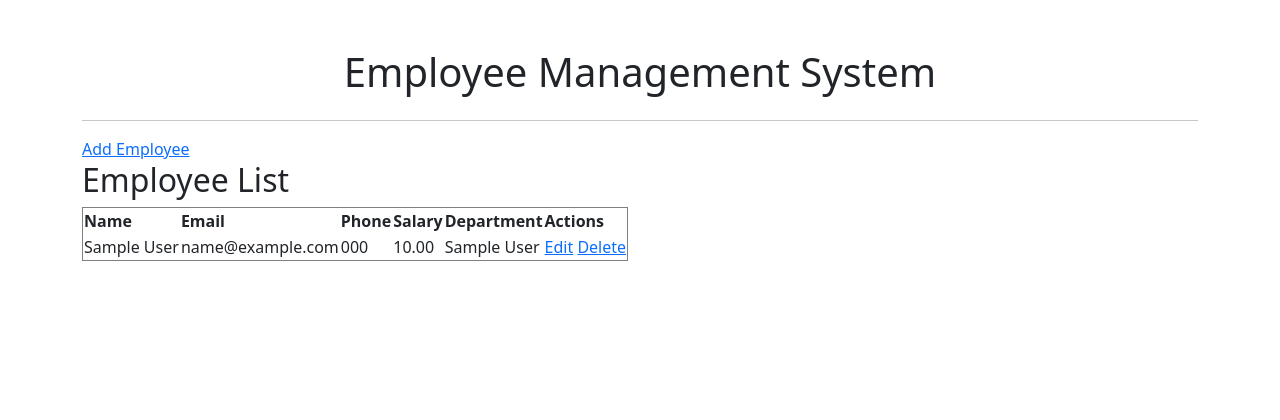
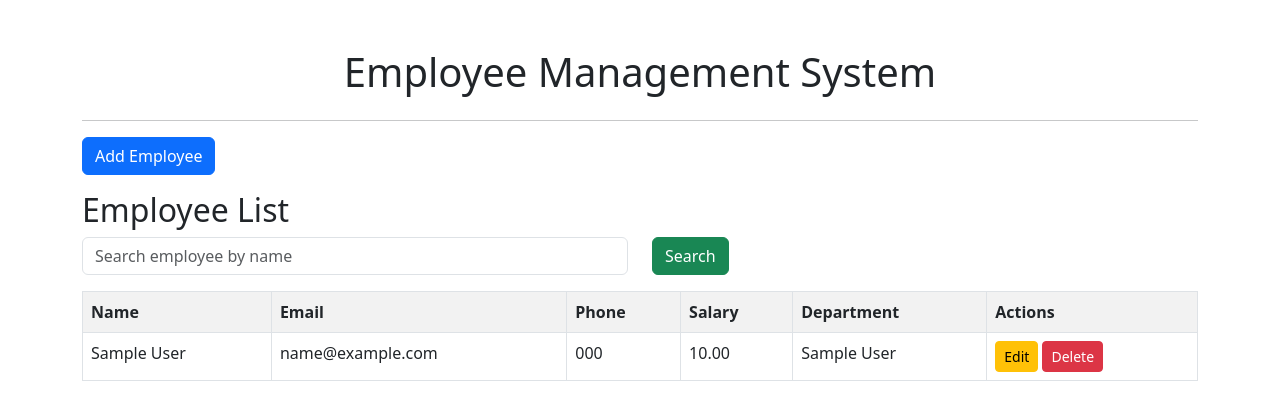
Before and after one commit to sagarsai0075/Employee-Management-System, a Django app: page / in a window 1280 px wide. Shown: the top 420 px of the page. Run offline with Django 5.2, Linux system fonts and the light colour scheme; tables that the repository leaves empty hold one stand-in row (values such as "Sample post").

Commit message:
Added employee search functionality

```diff
--- a/employees/templates/employees/employee_list.html
+++ b/employees/templates/employees/employee_list.html
@@ -2,11 +2,32 @@
 
 {% block content %}
 
-<a href="{% url 'add_employee' %}">Add Employee</a>
+<a href="{% url 'add_employee' %}" class="btn btn-primary mb-3">
+    Add Employee
+</a>
 
 <h2>Employee List</h2>
 
-<table border="1">
+<form method="GET" class="mb-3">
+    <div class="row">
+        <div class="col-md-6">
+            <input
+                type="text"
+                name="q"
+                class="form-control"
+                placeholder="Search employee by name"
+            >
+        </div>
+
+        <div class="col-md-2">
+            <button type="submit" class="btn btn-success">
+                Search
+            </button>
+        </div>
+    </div>
+</form>
+
+<table class="table table-bordered table-striped">
     <tr>
         <th>Name</th>
         <th>Email</th>
@@ -24,8 +45,13 @@
         <td>{{ employee.salary }}</td>
         <td>{{ employee.department }}</td>
         <td>
-            <a href="{% url 'update_employee' employee.id %}">Edit</a>
-            <a href="{% url 'delete_employee' employee.id %}">Delete</a>
+            <a href="{% url 'update_employee' employee.id %}" class="btn btn-warning btn-sm">
+                Edit
+            </a>
+
+            <a href="{% url 'delete_employee' employee.id %}" class="btn btn-danger btn-sm">
+                Delete
+            </a>
         </td>
     </tr>
     {% endfor %}
--- a/employees/views.py
+++ b/employees/views.py
@@ -4,9 +4,16 @@ from .forms import EmployeeForm
 
 
 def employee_list(request):
-    employees = Employee.objects.all()
-    return render(request, 'employees/employee_list.html', {'employees': employees})
+    query = request.GET.get('q')
 
+    if query:
+        employees = Employee.objects.filter(name__icontains=query)
+    else:
+        employees = Employee.objects.all()
+
+    return render(request, 'employees/employee_list.html', {
+        'employees': employees
+    })
 
 def add_employee(request):
     if request.method == 'POST':
```
